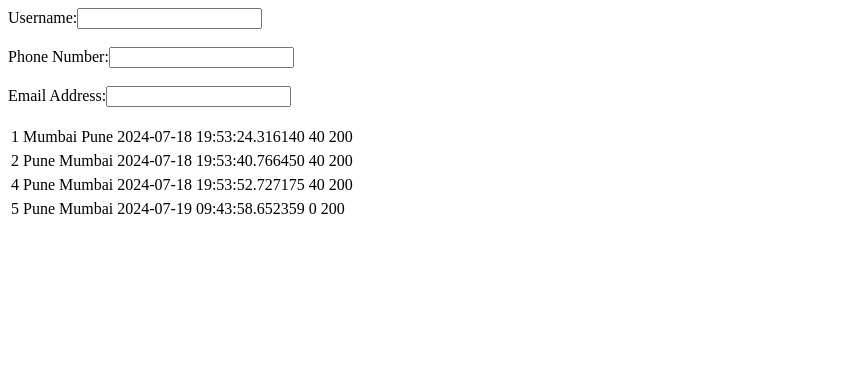
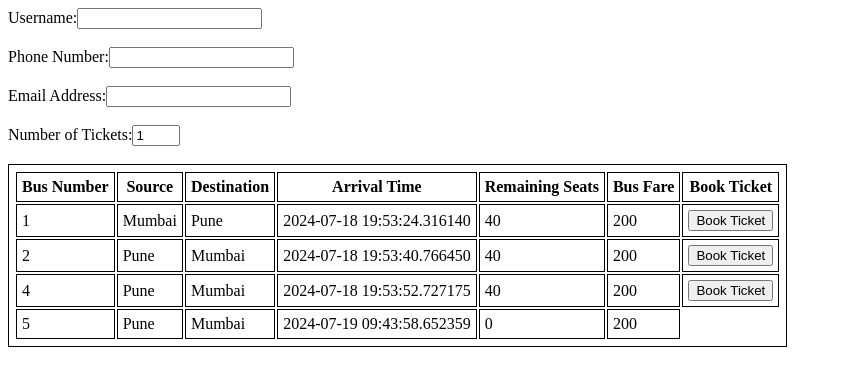
Before and after one commit to viv-iyer/Bus-Ticket-Project, a Flask app: page / in a window 1280 px wide. Shown: the top 386 px of the page, without its empty margins (0-842 px from the left). Run offline with Flask 3, Linux system fonts and the light colour scheme; parts of the project's set-up code (start-up, migrations or seed data) failed here and were passed over.

Commit message:
Changed Booking Feature

```diff
--- a/Bus Project/app.py
+++ b/Bus Project/app.py
@@ -2,6 +2,7 @@
 from model import db, TicketInfo, UserInfo, BusInfo
 # from flask_sqlalchemy import SQLAlchemy
 from flask_migrate import Migrate
+import db_query
 
 app = Flask(__name__)
 
@@ -18,6 +19,45 @@
     return render_template("index.html", busInfo = busInfo)
 
 
+
+@app.route('/book', methods =["POST"])
+def book_ticket():
+    userName = request.form["userName"]
+    phoneNumber = request.form["phoneNumber"]
+    emailId = request.form["emailId"]
+    ticketQuantity = request.form["ticketQuantity"]
+    busNumber = request.form["busNumber"]
+
+    ticketInfo = TicketInfo( phoneNumber=phoneNumber, busNumber=busNumber, ticketQuantity=ticketQuantity)
+
+    # add ticket to DB
+    ticketId = db_query.add_ticket(ticket=ticketInfo)
+
+    # adding user
+    userInfo = UserInfo(userName=userName, phoneNumber=phoneNumber, emailId=emailId, ticketId=ticketId)
+
+    db_query.add_user(userInfo)
+
+    # changing remaining tickets in BusInfo table
+    busInfo = BusInfo.query.filter_by(busNumber=busNumber).first()
+    busInfo.remainingTickets = busInfo.remainingTickets - ticketQuantity
+    db.session.commit()
+    # return redirect("/")
+
+
+    return render_template("index.html", TicketInfo)
+
+
+
+
+
+
+
+
+
+
+
+
 if __name__ == "__main__":
     # with app.app_context():
     #     db.create_all()
--- a/Bus Project/model.py
+++ b/Bus Project/model.py
@@ -18,7 +18,7 @@
 
 class TicketInfo(db.Model):
     __tablename__ = 'TicketInfo'
-    ticketId = db.Column(db.Integer, primary_key=True)
+    ticketId = db.Column(db.Integer, primary_key=True, autoincrement=True)
     busNumber = db.Column(db.ForeignKey('BusInfo.busNumber'), nullable=False)
     phoneNumber = db.Column(db.ForeignKey('UserInfo.phoneNumber'), unique=True, nullable=False)
     ticketQuantity = db.Column(db.Integer, nullable=False)
--- a/Bus Project/templates/index.html
+++ b/Bus Project/templates/index.html
@@ -4,27 +4,52 @@
     <meta charset="UTF-8">
     <meta name="viewport" content="width=device-width, initial-scale=1.0">
     <!-- <title>Document</title> -->
+
+    <style>
+        table, th, td{
+            border: 1px solid black;
+            padding: 5px;
+        }
+    </style>
 </head>
 <body>
 
-
-    <label for="username">Username:</label><input type="text" id="userName" name="userName">
+    <form action="/book" method="post">
+        <label for="userName">Username:</label><input type="text" id="userName" name="userName">
         <br><br>
-    <label for="username">Phone Number:</label><input type="number" id="phoneNumber" name="phoneNumber">
+        <label for="phoneNumber">Phone Number:</label><input type="number" id="phoneNumber" name="phoneNumber">
         <br><br>
-    <label for="username">Email Address:</label><input type="email" id="emailId" name="emailId">
+        <label for="emailId">Email Address:</label><input type="email" id="emailId" name="emailId">
+        <br><br>
+        <label for="ticketQuantity">Number of Tickets:</label><input type="number" id="ticketQuantity" name="ticketQuantity" value="1" max="5" min="1">
         <br><br>
 
+    <table>
+        <tr>
+            <th>Bus Number</th>
+            <th>Source</th>
+            <th>Destination</th>
+            <th>Arrival Time</th>
+            <th>Remaining Seats</th>
+            <th>Bus Fare</th>
+            <th>Book Ticket</th>
+        </tr>
         {% for var in busInfo %}
-    <table>
+        <tr>
             <td>{{var.busNumber}}</td>
             <td>{{var.busSource}}</td>
             <td>{{var.busDestination}}</td>
             <td>{{var.arrivalTime}}</td>
             <td>{{var.remainingSeats}}</td>
             <td>{{var.fare}}</td>
+            {% if var.remainingSeats>0 %}
+            <td><button value="{{var.busNumber}}">Book Ticket</button></td>
+            {% endif %}
+        </tr>
+        {% endfor %}
     </table>
-    {% endfor %}
+</form>
+
 
 </body>
 </html>
```
Also changed, not shown: Bus Project/db_query.py (+21 -18 lines), Bus Project/instance/ticket.db. Lines whose indentation alone changed are shown as unchanged.
